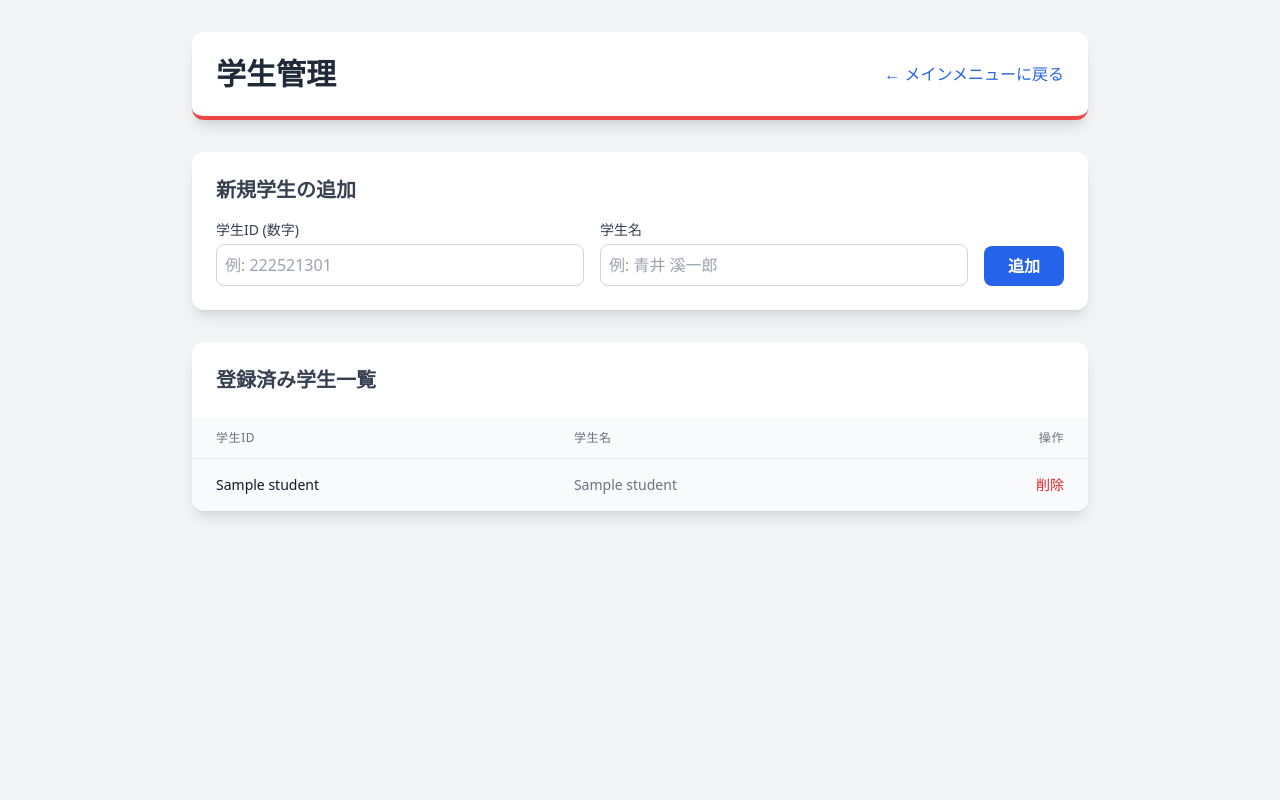
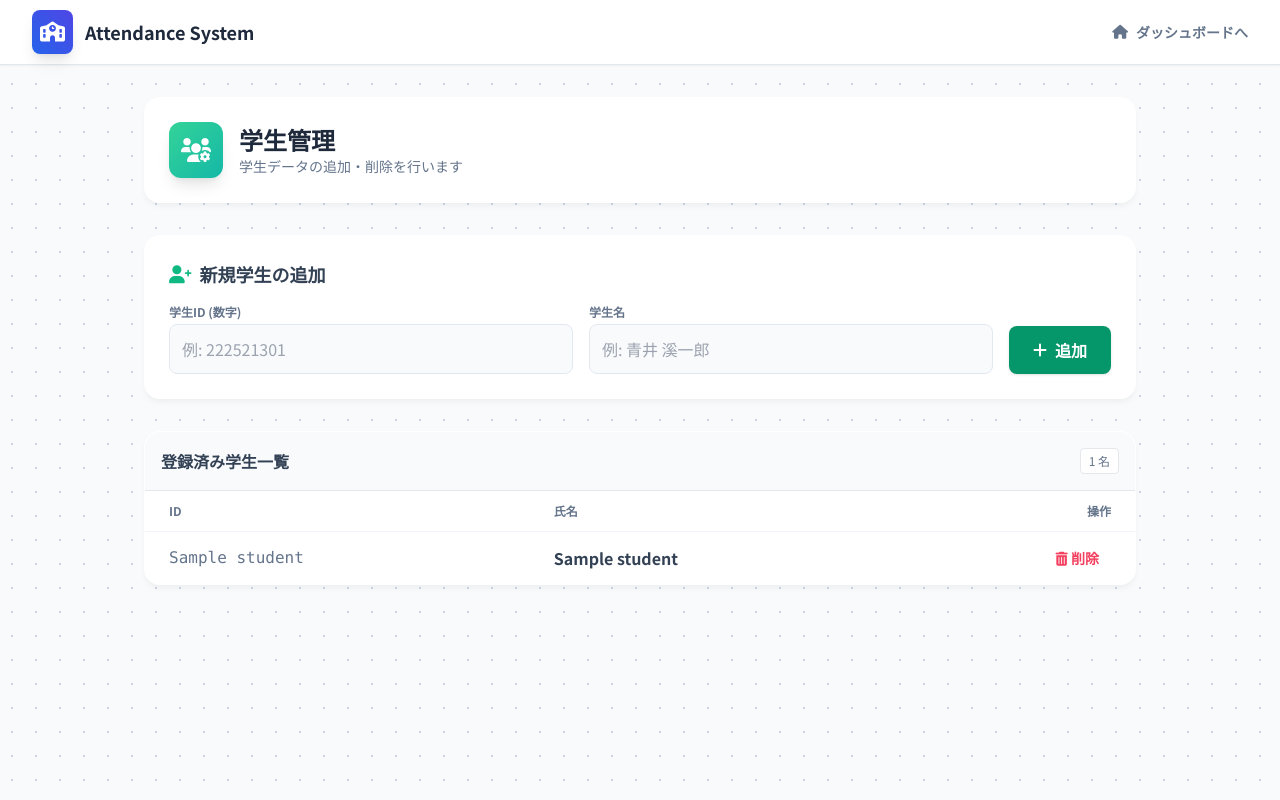
Before and after one commit to tea859/linebot-attendance, a Python web app: template templates/manage_students.html in a window 1280 px wide. Run offline with Jinja, Linux system fonts and the light colour scheme; the template is opened without the code that fills it: most values are stand-ins (such as "Sample title", 1, 10 or a date in 2020); some libraries are stand-ins or nearby versions.

Commit message:
Update manage_students.html

```diff
--- a/templates/manage_students.html
+++ b/templates/manage_students.html
@@ -5,82 +5,101 @@
     <meta name="viewport" content="width=device-width, initial-scale=1.0">
     <title>学生管理</title>
     <script src="https://cdn.tailwindcss.com"></script>
+    <link href="https://cdnjs.cloudflare.com/ajax/libs/font-awesome/6.0.0/css/all.min.css" rel="stylesheet">
+    <link href="https://fonts.googleapis.com/css2?family=Noto+Sans+JP:wght@400;500;700&display=swap" rel="stylesheet">
     <style>
-        .table-striped tbody tr:nth-child(odd) {
-            background-color: #f9fafb;
-        }
+        body { font-family: 'Noto Sans JP', sans-serif; background-color: #f8fafc; background-image: radial-gradient(#cbd5e1 1px, transparent 1px); background-size: 24px 24px; color: #1e293b; }
+        .glass-card { background: rgba(255, 255, 255, 0.9); backdrop-filter: blur(10px); border: 1px solid rgba(255, 255, 255, 0.5); box-shadow: 0 4px 6px -1px rgba(0, 0, 0, 0.05); border-radius: 16px; }
+        .animate-fade-in { animation: fadeIn 0.5s ease-out forwards; }
+        @keyframes fadeIn { from { opacity: 0; transform: translateY(10px); } to { opacity: 1; transform: translateY(0); } }
     </style>
 </head>
-<body class="bg-gray-100 p-8">
-    <div class="max-w-4xl mx-auto">
-        <header class="bg-white p-6 rounded-xl shadow-lg mb-8 border-b-4 border-red-500 flex justify-between items-center">
-            <h1 class="text-3xl font-bold text-gray-800">学生管理</h1>
-            <a href="/" class="text-blue-600 hover:text-blue-800 font-medium transition duration-150">← メインメニューに戻る</a>
+<body class="pb-20">
+
+    <nav class="sticky top-0 z-50 bg-white/90 backdrop-blur-md border-b border-slate-200 shadow-sm">
+        <div class="max-w-7xl mx-auto px-4 sm:px-6 lg:px-8">
+            <div class="flex justify-between h-16 items-center">
+                <div class="flex items-center gap-3">
+                    <div class="bg-gradient-to-tr from-blue-600 to-indigo-600 text-white p-2 rounded-lg shadow-lg"><i class="fas fa-school text-xl"></i></div>
+                    <span class="font-bold text-lg text-slate-800">Attendance System</span>
+                </div>
+                <a href="/" class="text-slate-500 hover:text-indigo-600 font-bold text-sm flex items-center gap-2 transition"><i class="fas fa-home"></i> ダッシュボードへ</a>
+            </div>
+        </div>
+    </nav>
+
+    <div class="max-w-5xl mx-auto px-4 pt-8">
+
+        <header class="glass-card p-6 mb-8 flex items-center gap-4 animate-fade-in">
+            <div class="bg-gradient-to-br from-emerald-400 to-teal-500 text-white p-3 rounded-xl shadow-lg"><i class="fas fa-users-cog text-2xl"></i></div>
+            <div>
+                <h1 class="text-2xl font-bold text-slate-800">学生管理</h1>
+                <p class="text-slate-500 text-sm">学生データの追加・削除を行います</p>
+            </div>
         </header>
 
         {% if message %}
-            <div class="p-4 mb-6 rounded-lg
-                {% if category == 'success' %} bg-green-100 text-green-700 border border-green-400
-                {% elif category == 'error' %} bg-red-100 text-red-700 border border-red-400
-                {% endif %}" role="alert">
-                <p>{{ message }}</p>
+        <div class="animate-fade-in mb-6 p-4 rounded-xl border flex items-center gap-3 shadow-sm {% if category == 'success' %}bg-emerald-50 border-emerald-200 text-emerald-700{% else %}bg-rose-50 border-rose-200 text-rose-700{% endif %}">
+            <i class="fas fa-info-circle"></i> <span class="font-medium">{{ message }}</span>
         </div>
         {% endif %}
 
-        <div class="bg-white p-6 rounded-xl shadow-lg mb-8">
-            <h2 class="text-xl font-semibold mb-4 text-gray-700">新規学生の追加</h2>
+        <div class="glass-card p-6 mb-8 animate-fade-in" style="animation-delay: 0.1s;">
+            <h2 class="text-lg font-bold text-slate-700 mb-4 flex items-center gap-2"><i class="fas fa-user-plus text-emerald-500"></i> 新規学生の追加</h2>
             <form method="POST" action="/manage_students">
                 <input type="hidden" name="action" value="add">
-                <div class="flex space-x-4">
-                    <div class="flex-1">
-                        <label for="student_id" class="block text-sm font-medium text-gray-700">学生ID (数字)</label>
-                        <input type="number" name="student_id" id="student_id" required
-                               class="mt-1 w-full p-2 border border-gray-300 rounded-lg" placeholder="例: 222521301">
+                <div class="flex flex-col md:flex-row gap-4 items-end">
+                    <div class="flex-1 w-full">
+                        <label class="block text-xs font-bold text-slate-500 uppercase mb-1">学生ID (数字)</label>
+                        <input type="number" name="student_id" required class="w-full p-3 bg-slate-50 border border-slate-200 rounded-lg focus:ring-2 focus:ring-emerald-500" placeholder="例: 222521301">
                     </div>
-                    <div class="flex-1">
-                        <label for="student_name" class="block text-sm font-medium text-gray-700">学生名</label>
-                        <input type="text" name="student_name" id="student_name" required
-                               class="mt-1 w-full p-2 border border-gray-300 rounded-lg" placeholder="例: 青井 溪一郎">
+                    <div class="flex-1 w-full">
+                        <label class="block text-xs font-bold text-slate-500 uppercase mb-1">学生名</label>
+                        <input type="text" name="student_name" required class="w-full p-3 bg-slate-50 border border-slate-200 rounded-lg focus:ring-2 focus:ring-emerald-500" placeholder="例: 青井 溪一郎">
                     </div>
-                    <button type="submit" class="self-end bg-blue-600 text-white font-bold py-2 px-6 rounded-lg hover:bg-blue-700 transition duration-150">
-                        追加
+                    <button type="submit" class="w-full md:w-auto bg-emerald-600 hover:bg-emerald-700 text-white font-bold py-3 px-6 rounded-lg shadow transition flex items-center justify-center gap-2">
+                        <i class="fas fa-plus"></i> 追加
                     </button>
                 </div>
             </form>
         </div>
 
-        <div class="bg-white rounded-xl shadow-lg overflow-hidden">
-            <h2 class="text-xl font-semibold text-gray-700 p-6">登録済み学生一覧</h2>
-            <table class="min-w-full divide-y divide-gray-200 table-striped">
-                <thead class="bg-gray-50">
+        <div class="glass-card overflow-hidden animate-fade-in" style="animation-delay: 0.2s;">
+            <div class="p-4 bg-slate-50 border-b border-slate-200 flex justify-between items-center">
+                <h3 class="font-bold text-slate-700">登録済み学生一覧</h3>
+                <span class="text-xs bg-white border px-2 py-1 rounded text-slate-500">{{ students|length }} 名</span>
+            </div>
+            <div class="overflow-x-auto max-h-[600px]">
+                <table class="min-w-full divide-y divide-slate-100">
+                    <thead class="bg-white sticky top-0">
                         <tr>
-                        <th class="px-6 py-3 text-left text-xs font-medium text-gray-500 uppercase tracking-wider">学生ID</th>
-                        <th class="px-6 py-3 text-left text-xs font-medium text-gray-500 uppercase tracking-wider">学生名</th>
-                        <th class="px-6 py-3 text-right text-xs font-medium text-gray-500 uppercase tracking-wider">操作</th>
+                            <th class="px-6 py-3 text-left text-xs font-bold text-slate-500 uppercase">ID</th>
+                            <th class="px-6 py-3 text-left text-xs font-bold text-slate-500 uppercase">氏名</th>
+                            <th class="px-6 py-3 text-right text-xs font-bold text-slate-500 uppercase">操作</th>
                         </tr>
                     </thead>
-                <tbody class="divide-y divide-gray-200">
+                    <tbody class="divide-y divide-slate-50 bg-white">
                         {% for student in students %}
-                    <tr>
-                        <td class="px-6 py-4 whitespace-nowrap text-sm font-medium text-gray-900">{{ student[0] }}</td>
-                        <td class="px-6 py-4 whitespace-nowrap text-sm text-gray-500">{{ student[1] }}</td>
-                        <td class="px-6 py-4 whitespace-nowrap text-sm text-right">
-                            <form method="POST" action="/manage_students" class="inline"
-                                  onsubmit="return confirm('本当に {{ student[1] }} (ID: {{ student[0] }}) を削除しますか？\nこの学生の出席記録もすべて削除されます！');">
+                        <tr class="hover:bg-slate-50 transition">
+                            <td class="px-6 py-3 font-mono text-slate-500">{{ student[0] }}</td>
+                            <td class="px-6 py-3 font-bold text-slate-700">{{ student[1] }}</td>
+                            <td class="px-6 py-3 text-right">
+                                <form method="POST" action="/manage_students" onsubmit="return confirm('削除してよろしいですか？\n出席データも消えます。');">
                                     <input type="hidden" name="action" value="delete">
                                     <input type="hidden" name="student_id" value="{{ student[0] }}">
-                                <button type="submit" class="text-red-600 hover:text-red-900 font-medium">削除</button>
+                                    <button class="text-rose-500 hover:text-rose-700 text-sm font-bold px-3 py-1 rounded hover:bg-rose-50 transition">
+                                        <i class="fas fa-trash-alt"></i> 削除
+                                    </button>
                                 </form>
                             </td>
                         </tr>
                         {% else %}
-                    <tr>
-                        <td colspan="3" class="px-6 py-4 text-center text-sm text-gray-500">学生はまだ登録されていません。</td>
-                    </tr>
+                        <tr><td colspan="3" class="px-6 py-8 text-center text-slate-400">データがありません</td></tr>
                         {% endfor %}
                     </tbody>
                 </table>
             </div>
         </div>
+    </div>
 </body>
 </html>
```
Lines whose indentation alone changed are shown as unchanged.
